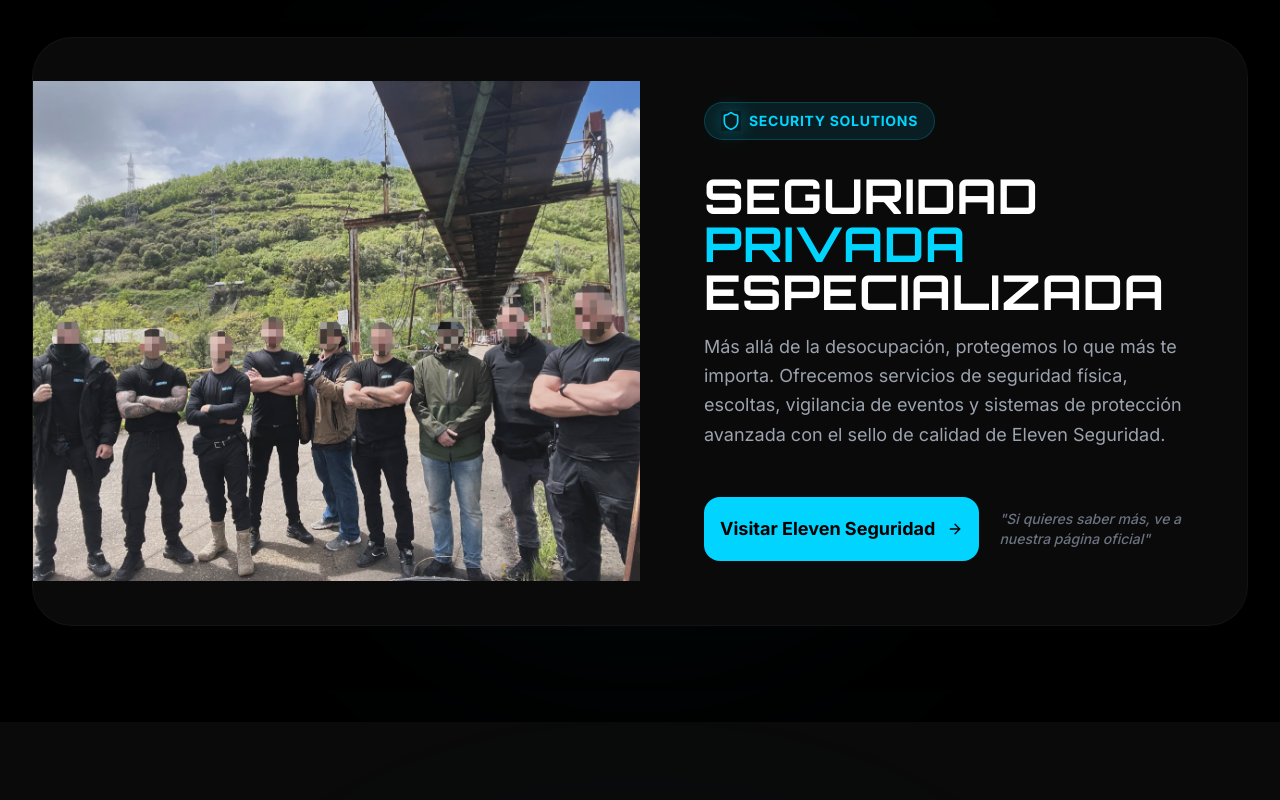
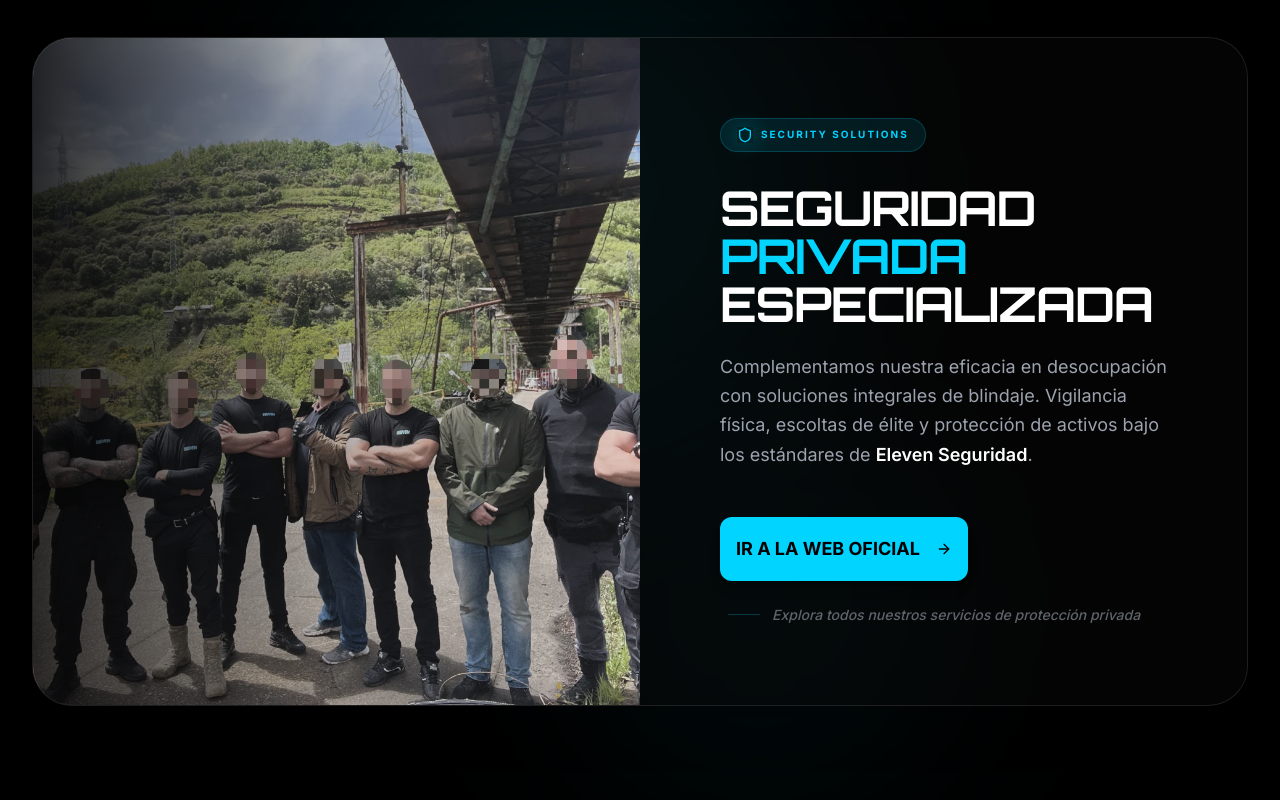
Before and after one commit to Eleven-Sec/Desocupa, a React (Vite) app: page / in a window 1280 px wide. Shown: the part 5960-6760 px from the top of the page. Built offline with nearby package versions, Linux system fonts and the light colour scheme.

Commit message:
Refine visual design of PromoSeguridad section for better alignment, consistency and premium feel

```diff
--- a/src/sections/PromoSeguridad.tsx
+++ b/src/sections/PromoSeguridad.tsx
@@ -4,58 +4,62 @@
 const PromoSeguridad = () => {
     return (
         <section className="py-24 bg-black relative overflow-hidden">
-            {/* Background decoration */}
-            <div className="absolute top-1/2 left-1/2 -translate-x-1/2 -translate-y-1/2 w-[600px] h-[600px] bg-cyan/5 rounded-full blur-[120px] pointer-events-none" />
+            {/* Ambient light effects */}
+            <div className="absolute top-0 left-1/4 w-[500px] h-[500px] bg-cyan/10 rounded-full blur-[120px] pointer-events-none" />
+            <div className="absolute bottom-0 right-1/4 w-[400px] h-[400px] bg-cyan/5 rounded-full blur-[100px] pointer-events-none" />
 
             <div className="max-w-7xl mx-auto px-4 sm:px-6 lg:px-8 relative">
-                <div className="bg-dark-card border border-dark-border/60 rounded-[2.5rem] overflow-hidden hover:border-cyan/30 transition-all duration-500 shadow-2xl">
-                    <div className="grid lg:grid-cols-2 items-center">
-                        {/* Image Content */}
-                        <div className="relative h-[300px] lg:h-[500px] overflow-hidden">
+                <div className="group bg-dark-card/40 backdrop-blur-sm border border-white/10 rounded-[2.5rem] overflow-hidden hover:border-cyan/40 transition-all duration-700 shadow-2xl">
+                    <div className="grid lg:grid-cols-2">
+                        {/* Image side with responsive rounding */}
+                        <div className="relative h-[300px] lg:h-auto min-h-[400px] overflow-hidden">
                             <img
                                 src="/seguridad-privada.png"
                                 alt="Seguridad Privada Eleven"
-                                className="w-full h-full object-cover grayscale-[20%] hover:grayscale-0 transition-all duration-700 hover:scale-105"
+                                className="w-full h-full object-cover grayscale-[30%] group-hover:grayscale-0 transition-all duration-1000 group-hover:scale-110"
                             />
-                            <div className="absolute inset-0 bg-gradient-to-r from-black/60 to-transparent lg:hidden" />
+                            {/* Overlay gradient for depth */}
+                            <div className="absolute inset-0 bg-gradient-to-t from-black/80 via-black/20 to-transparent lg:bg-gradient-to-r" />
                         </div>
 
-                        {/* Text Content */}
-                        <div className="p-8 lg:p-16 space-y-8">
-                            <div className="inline-flex items-center gap-2 px-4 py-2 rounded-full bg-cyan/10 border border-cyan/20 text-cyan">
-                                <Shield className="w-5 h-5 shadow-glow" />
-                                <span className="text-sm font-bold tracking-wider uppercase orbitron">Security Solutions</span>
+                        {/* Content side */}
+                        <div className="p-10 lg:p-20 flex flex-col justify-center">
+                            <div className="inline-flex items-center gap-2 px-4 py-2 rounded-full bg-cyan/10 border border-cyan/20 text-cyan w-fit mb-8">
+                                <Shield className="w-4 h-4 shadow-glow" />
+                                <span className="text-[10px] font-bold tracking-[0.2em] uppercase orbitron">Security Solutions</span>
                             </div>
 
-                            <div className="space-y-4">
-                                <h2 className="text-3xl lg:text-5xl font-bold font-orbitron text-white leading-tight">
-                                    SEGURIDAD <span className="text-cyan">PRIVADA</span> ESPECIALIZADA
+                            <div className="space-y-6">
+                                <h2 className="text-4xl lg:text-5xl font-bold font-orbitron text-white leading-tight uppercase tracking-tight">
+                                    SEGURIDAD <span className="text-cyan drop-shadow-glow">PRIVADA</span> <br />
+                                    ESPECIALIZADA
                                 </h2>
-                                <p className="text-gray-400 text-lg leading-relaxed">
-                                    Más allá de la desocupación, protegemos lo que más te importa. Ofrecemos servicios de seguridad física, escoltas, vigilancia de eventos y sistemas de protección avanzada con el sello de calidad de Eleven Seguridad.
+                                <p className="text-gray-400 text-lg leading-relaxed max-w-xl">
+                                    Complementamos nuestra eficacia en desocupación con soluciones integrales de blindaje. Vigilancia física, escoltas de élite y protección de activos bajo los estándares de <span className="text-white font-semibold">Eleven Seguridad</span>.
                                 </p>
                             </div>
 
-                            <div className="flex flex-col sm:flex-row gap-5 pt-4">
+                            <div className="mt-12 flex flex-col items-start gap-6">
                                 <Button
                                     size="lg"
-                                    className="bg-cyan text-black hover:bg-cyan-dark h-16 px-10 text-lg font-bold rounded-2xl group transition-all"
+                                    className="bg-cyan text-black hover:bg-cyan-dark h-16 px-12 text-lg font-black rounded-xl group/btn transition-all duration-500 shadow-lg hover:shadow-cyan/20"
                                     asChild
                                 >
                                     <a
                                         href="https://elevenseguridad.com"
                                         target="_blank"
                                         rel="noopener noreferrer"
-                                        className="flex items-center gap-3"
+                                        className="flex items-center gap-4"
                                     >
-                                        Visitar Eleven Seguridad
-                                        <ArrowRight className="w-6 h-6 group-hover:translate-x-2 transition-transform" />
+                                        IR A LA WEB OFICIAL
+                                        <ArrowRight className="w-6 h-6 group-hover/btn:translate-x-2 transition-transform" />
                                     </a>
                                 </Button>
 
-                                <div className="flex flex-col justify-center">
-                                    <p className="text-sm text-gray-500 font-medium italic">
-                                        "Si quieres saber más, ve a nuestra página oficial"
+                                <div className="flex items-center gap-3 pl-2 opacity-60">
+                                    <div className="w-8 h-px bg-cyan/40" />
+                                    <p className="text-sm text-gray-400 font-medium italic">
+                                        Explora todos nuestros servicios de protección privada
                                     </p>
                                 </div>
                             </div>
```
